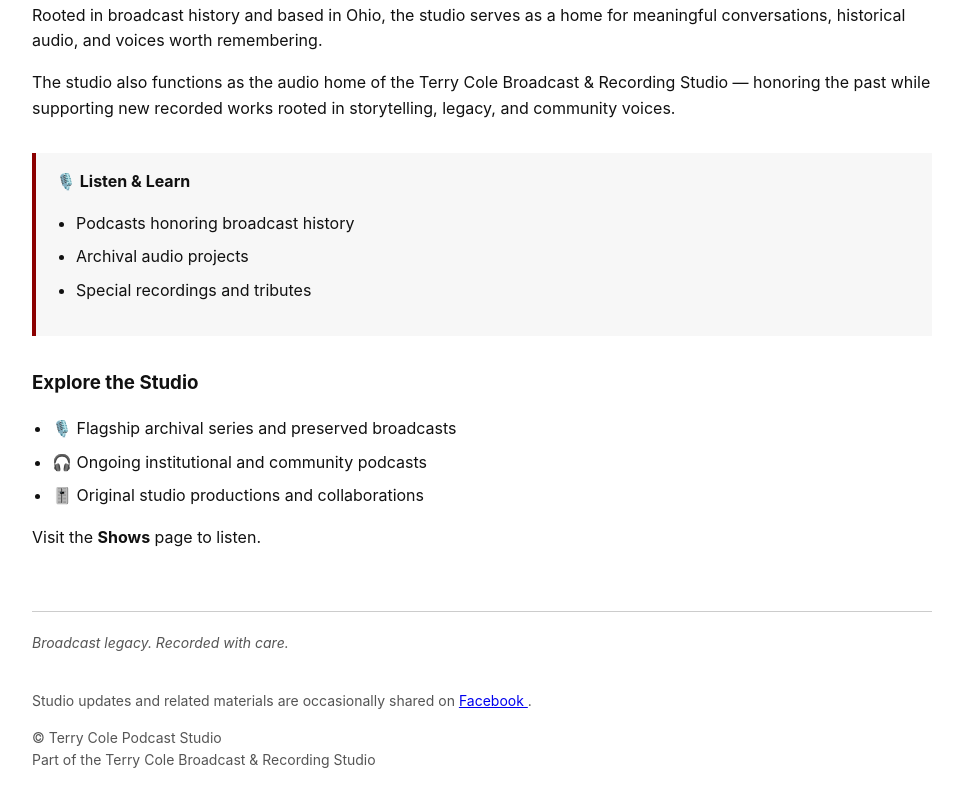
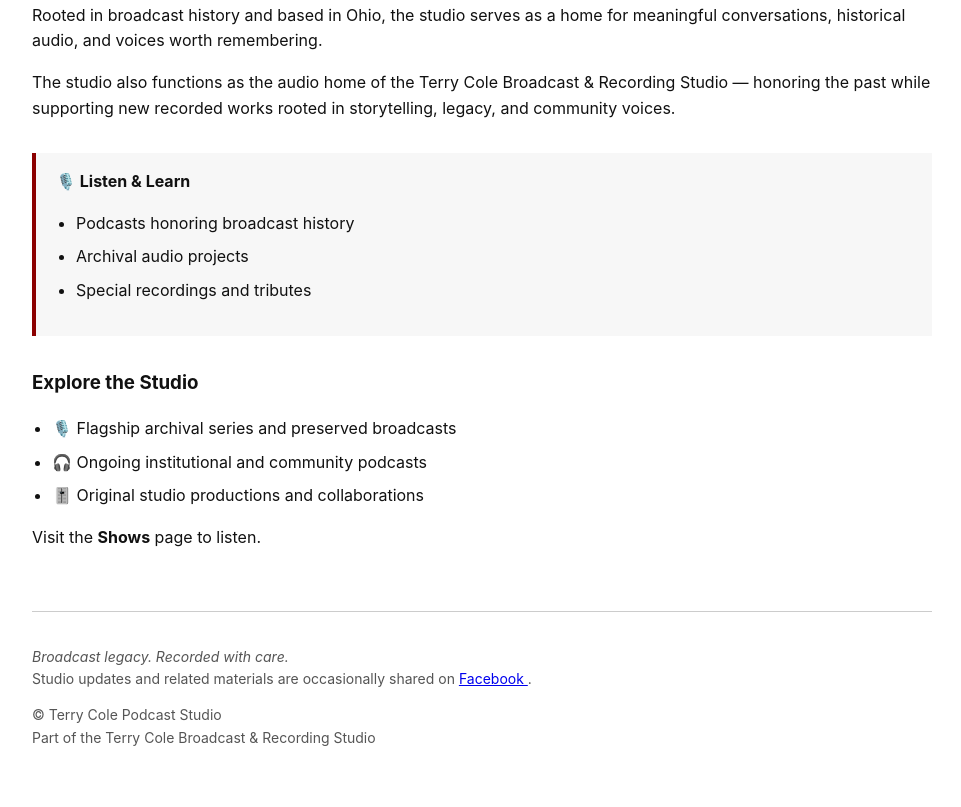
Before and after one commit to 49fd6m92vc-code/terrycolepodcaststudio, a plain HTML site: page index.html in a window 1280 px wide. Shown: the part 333-1140 px from the top of the page, without its empty margins (158-1119 px from the left). Drawn offline with Linux system fonts and the light colour scheme.

Commit message:
Update index.html

```diff
--- a/index.html
+++ b/index.html
@@ -193,13 +193,13 @@
 
     <!-- Footer -->
     <footer>
-  <em>Broadcast legacy. Recorded with care.</em><br><br>
   <p>
-    Studio updates and related materials are occasionally shared on
-    <a href="https://www.facebook.com/TerryColePodcastStudio" target="_blank" rel="noopener">
-      Facebook
-    </a>.
-  </p>
+  <em>Broadcast legacy. Recorded with care.</em><br>
+  Studio updates and related materials are occasionally shared on
+  <a href="https://www.facebook.com/YOURPAGE" target="_blank" rel="noopener">
+    Facebook
+  </a>.
+</p>
 
   <p>
     © Terry Cole Podcast Studio<br>
```
